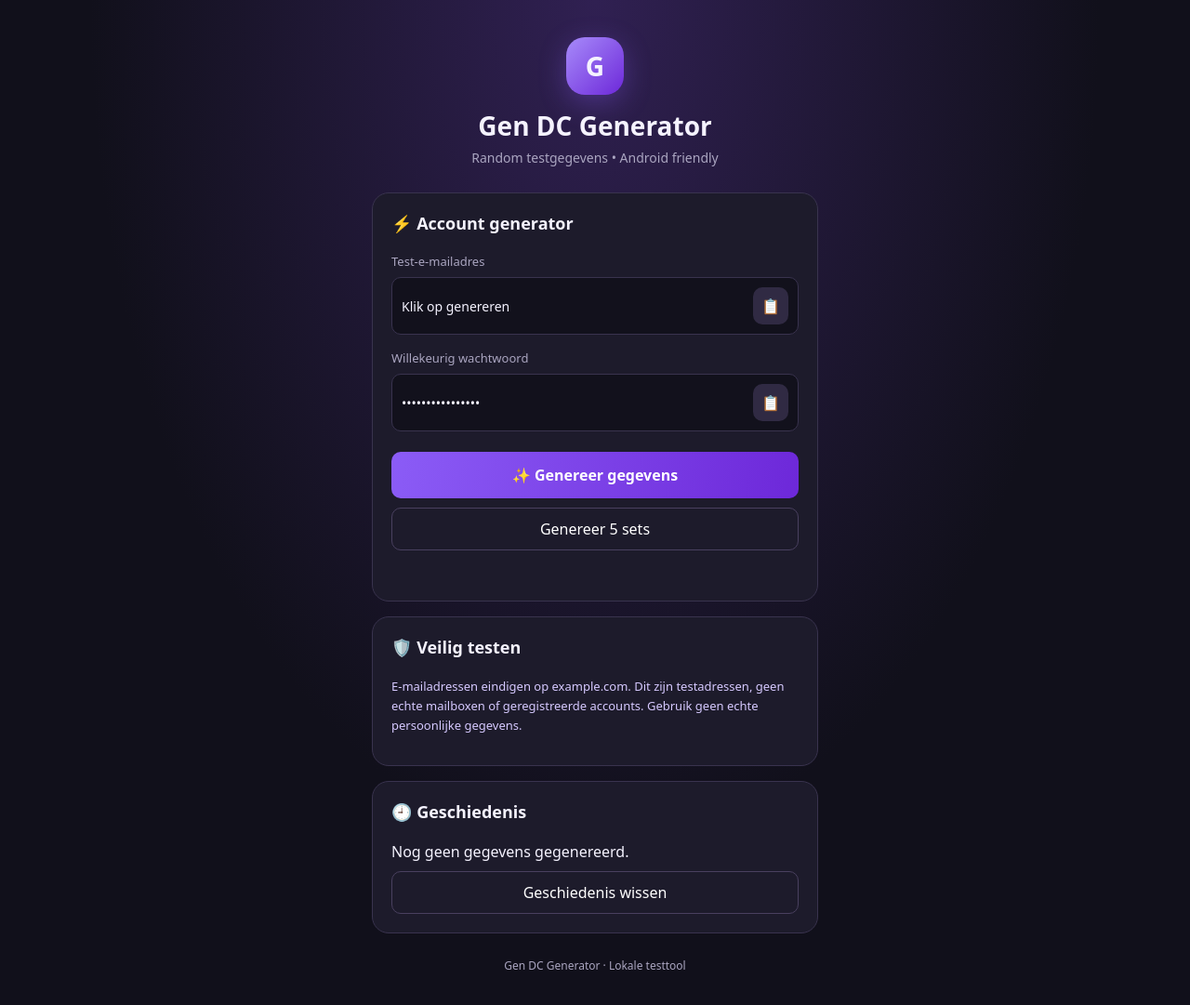
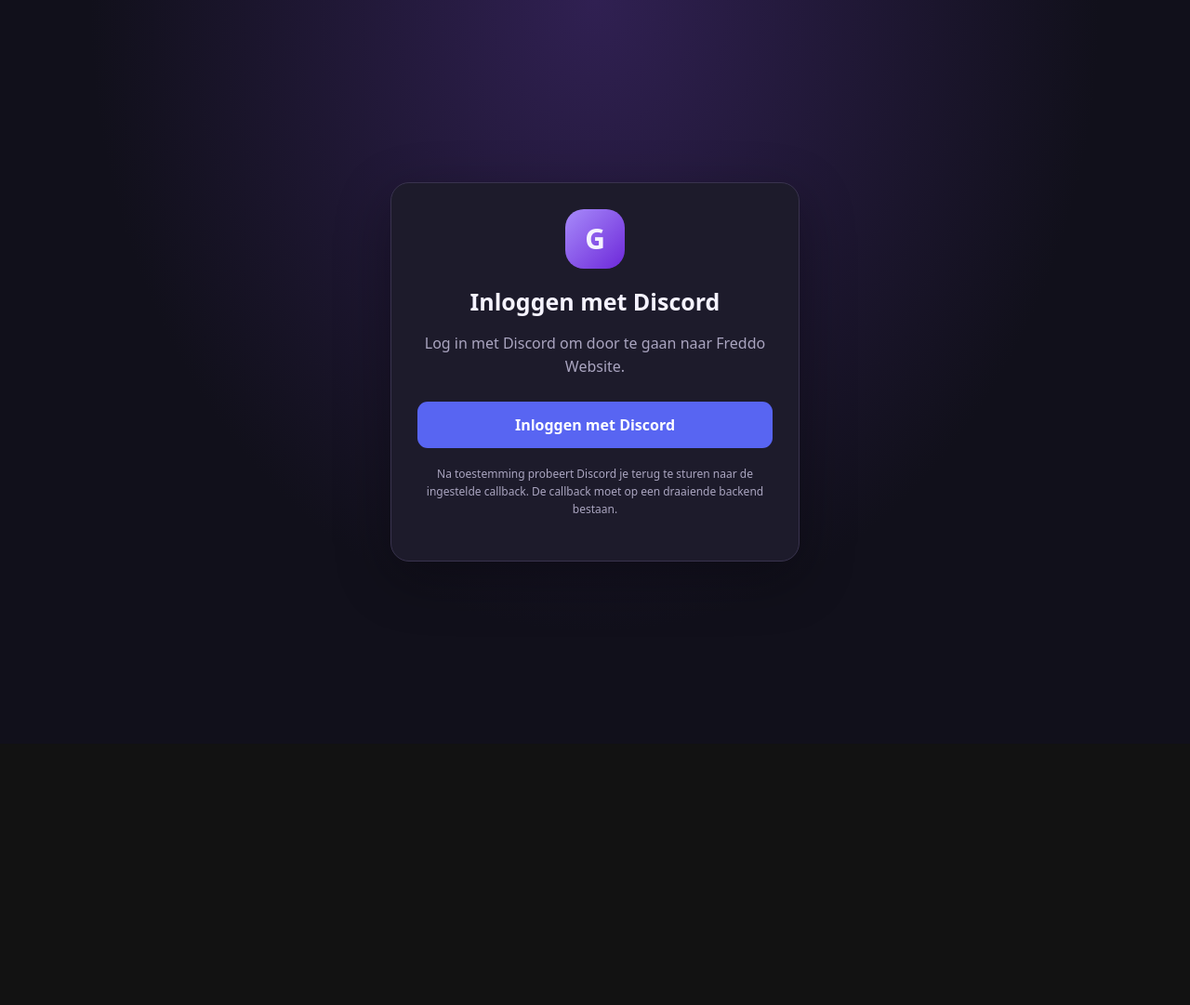
Before and after one commit to freeday666/freddowebsite.com, a plain HTML site: page index.html in a window 1280 px wide. Shown: the whole page at 93% size. After the commit the page ends 800 px from the top, so only its background shows below. Drawn offline with Linux system fonts and the light colour scheme.

Commit message:
Revamp login page with Discord integration
Updated the HTML structure and styles for the login page, changing the title and improving layout. Added functionality for Discord login and adjusted the card sections.

```diff
--- a/index.html
+++ b/index.html
@@ -1,368 +1,120 @@
-
 <!DOCTYPE html>
 <html lang="nl">
 <head>
   <meta charset="UTF-8">
   <meta name="viewport" content="width=device-width, initial-scale=1">
   <meta name="theme-color" content="#11101b">
-<title>Gen DC Generator</title>
+  <title>Inloggen met Discord</title>
 
   <style>
     :root {
       color-scheme: dark;
       --bg: #11101b;
       --card: #1d1b2b;
-  --purple: #8b5cf6;
       --text: #f5f3ff;
       --muted: #aaa5c0;
+      --border: #39334e;
     }
+
     * { box-sizing: border-box; }
 
     body {
+      min-height: 100vh;
       margin: 0;
       padding: 24px 16px;
+      display: grid;
+      place-items: center;
+      color: var(--text);
       background: radial-gradient(ellipse at top, #302052, var(--bg) 60%);
-  color: var(--text);
       font-family: system-ui, Arial, sans-serif;
-  min-height: 100vh;
     }
 
-main { max-width: 480px; margin: auto; }
+    main { width: 100%; max-width: 440px; }
 
-header { text-align: center; margin: 16px 0 28px; }
+    .card {
+      padding: 28px;
+      text-align: center;
+      background: var(--card);
+      border: 1px solid var(--border);
+      border-radius: 20px;
+      box-shadow: 0 18px 60px #0005;
+    }
 
     .logo {
       display: inline-grid;
+      width: 64px;
+      height: 64px;
       place-items: center;
-  width: 62px;
-  height: 62px;
       border-radius: 20px;
       background: linear-gradient(135deg, #a78bfa, #6d28d9);
-  font-size: 28px;
+      font-size: 30px;
       font-weight: 900;
-  box-shadow: 0 8px 30px #8b5cf655;
     }
 
-h1 { font-size: 28px; margin: 14px 0 6px; }
-.subtitle { color: var(--muted); font-size: 14px; }
+    h1 { margin: 18px 0 8px; font-size: 25px; }
+    p { color: var(--muted); line-height: 1.6; }
 
-.card {
-  background: var(--card);
-  border: 1px solid #39334e;
-  border-radius: 18px;
-  padding: 20px;
-  margin-bottom: 16px;
+    .login {
+      display: block;
+      margin-top: 24px;
+      padding: 14px 18px;
+      border-radius: 11px;
+      color: white;
+      background: #5865f2;
+      text-decoration: none;
+      font-weight: 700;
     }
 
-h2 { font-size: 18px; margin: 0 0 20px; }
+    .login:hover { background: #4752c4; }
 
-label {
-  display: block;
-  color: var(--muted);
-  font-size: 13px;
-  margin: 16px 0 8px;
+    .notice {
+      margin-top: 18px;
+      font-size: 12px;
     }
 
-.field {
-  display: flex;
-  gap: 8px;
-  align-items: center;
-  background: #12111c;
-  border: 1px solid #39334e;
-  border-radius: 10px;
-  padding: 10px;
-}
-
-.field span {
-  flex: 1;
-  min-width: 0;
+    #result {
       overflow-wrap: anywhere;
+      margin-top: 18px;
+      color: #c4b5fd;
       font-size: 14px;
-}
-
-button {
-  font: inherit;
-  cursor: pointer;
-  border: 0;
-  border-radius: 10px;
-  padding: 11px 14px;
-  color: white;
-  background: #302a43;
-}
-
-button:focus-visible {
-  outline: 2px solid #c4b5fd;
-  outline-offset: 3px;
-}
-
-.copy { padding: 9px; }
-
-.primary {
-  width: 100%;
-  margin-top: 22px;
-  padding: 14px;
-  font-weight: 750;
-  background: linear-gradient(100deg, #8b5cf6, #6d28d9);
-}
-
-.secondary {
-  width: 100%;
-  margin-top: 10px;
-  background: transparent;
-  border: 1px solid #49405f;
-}
-
-.notice {
-  color: #d6c9ff;
-  font-size: 13px;
-  line-height: 1.6;
-}
-
-.history-item {
-  padding: 12px 0;
-  border-top: 1px solid #39334e;
-  overflow-wrap: anywhere;
-  font-size: 13px;
-}
-
-.history-item small { color: var(--muted); }
-.history-item button { margin-top: 8px; margin-right: 5px; }
-
-#status {
-  min-height: 22px;
-  font-size: 13px;
-  color: #c4b5fd;
-  margin-top: 12px;
-}
-
-footer {
-  text-align: center;
-  font-size: 12px;
-  color: var(--muted);
-  padding: 10px;
     }
   </style>
 </head>
 
 <body>
   <main>
-  <header>
-    <div class="logo">G</div>
-    <h1>Gen DC Generator</h1>
-    <div class="subtitle">Random testgegevens • Android friendly</div>
-  </header>
+    <section class="card">
+      <div class="logo" aria-hidden="true">G</div>
+      <h1>Inloggen met Discord</h1>
+      <p>Log in met Discord om door te gaan naar Freddo Website.</p>
 
-  <section class="card">
-    <h2>⚡ Account generator</h2>
+      <a
+        class="login"
+        href="https://discord.com/oauth2/authorize?client_id=1546170500282064976&amp;response_type=code&amp;redirect_uri=http%3A%2F%2Flocalhost%3A3000%2Fcallback&amp;scope=identify%20guilds.join"
+      >
+        Inloggen met Discord
+      </a>
 
-    <label for="email">Test-e-mailadres</label>
-    <div class="field">
-      <span id="email">Klik op genereren</span>
-      <button class="copy" onclick="copyValue('email')"
-        aria-label="Kopieer e-mailadres">📋</button>
-    </div>
+      <p class="notice">
+        Na toestemming probeert Discord je terug te sturen naar de ingestelde
+        callback. De callback moet op een draaiende backend bestaan.
+      </p>
 
-    <label for="password">Willekeurig wachtwoord</label>
-    <div class="field">
-      <span id="password">••••••••••••••••</span>
-      <button class="copy" onclick="copyValue('password')"
-        aria-label="Kopieer wachtwoord">📋</button>
-    </div>
-
-    <button class="primary" onclick="generate()">
-      ✨ Genereer gegevens
-    </button>
-
-    <button class="secondary" onclick="generateBatch()">
-      Genereer 5 sets
-    </button>
-
-    <div id="status" role="status" aria-live="polite"></div>
+      <div id="result" role="status" aria-live="polite"></div>
     </section>
-
-  <section class="card">
-    <h2>🛡️ Veilig testen</h2>
-    <p class="notice">
-      E-mailadressen eindigen op example.com. Dit zijn
-      testadressen, geen echte mailboxen of geregistreerde accounts.
-      Gebruik geen echte persoonlijke gegevens.
-    </p>
-  </section>
-
-  <section class="card">
-    <h2>🕘 Geschiedenis</h2>
-    <div id="history"></div>
-    <button class="secondary" onclick="clearHistory()">
-      Geschiedenis wissen
-    </button>
-  </section>
-
-  <footer>Gen DC Generator · Lokale testtool</footer>
   </main>
 
   <script>
-const $ = id => document.getElementById(id);
-const alphabet =
-  "ABCDEFGHJKLMNPQRSTUVWXYZabcdefghijkmnopqrstuvwxyz";
-const digits = "23456789";
-const symbols = "!@#$%*-_";
-const all = alphabet + digits + symbols;
+    // Toont een melding als Discord na OAuth terugstuurt naar deze GitHub Pages-pagina
+    // met bijvoorbeeld ?login=success of ?error=...
+    const params = new URLSearchParams(window.location.search);
+    const result = document.getElementById("result");
 
-let history = [];
-
-function randomInt(max) {
-  // Cryptografisch veilige random getallen zonder modulo-bias.
-  const range = 0x100000000;
-  const limit = range - (range % max);
-  const buffer = new Uint32Array(1);
-  do {
-    crypto.getRandomValues(buffer);
-  } while (buffer[0] >= limit);
-  return buffer[0] % max;
+    if (params.get("login") === "success") {
+      result.textContent = "Discord-login gelukt.";
+    } else if (params.has("error")) {
+      result.textContent = "Discord-login niet voltooid: " + params.get("error");
     }
-
-function pick(chars) {
-  return chars[randomInt(chars.length)];
-}
-
-function shuffle(chars) {
-  const a = [...chars];
-  for (let i = a.length - 1; i > 0; i--) {
-    const j = randomInt(i + 1);
-    [a[i], a[j]] = [a[j], a[i]];
-  }
-  return a.join("");
-}
-
-function makePassword(length = 16) {
-  let p = [
-    pick(alphabet.toUpperCase()),
-    pick(alphabet.toLowerCase()),
-    pick(digits),
-    pick(symbols)
-  ];
-
-  while (p.length < length) p.push(pick(all));
-  return shuffle(p);
-}
-
-function makeEmail() {
-  const id = new Uint32Array(2);
-  crypto.getRandomValues(id);
-  return "test" + id[0].toString(36) +
-    id[1].toString(36) + "@example.com";
-}
-
-function generate() {
-  const entry = {
-    email: makeEmail(),
-    password: makePassword(),
-    time: new Date().toLocaleTimeString("nl-NL")
-  };
-
-  $("email").textContent = entry.email;
-  $("password").textContent = entry.password;
-  $("status").textContent = "Nieuwe testgegevens gegenereerd.";
-
-  history.unshift(entry);
-  history = history.slice(0, 20);
-  renderHistory();
-}
-
-function generateBatch() {
-  for (let i = 0; i < 5; i++) {
-    history.unshift({
-      email: makeEmail(),
-      password: makePassword(),
-      time: new Date().toLocaleTimeString("nl-NL")
-    });
-  }
-
-  history = history.slice(0, 20);
-  const latest = history[0];
-  $("email").textContent = latest.email;
-  $("password").textContent = latest.password;
-  $("status").textContent = "5 sets toegevoegd aan de geschiedenis.";
-  renderHistory();
-}
-
-async function copyValue(id) {
-  const value = $(id).textContent;
-
-  if (!value || value === "Klik op genereren" ||
-      value.includes("•")) {
-    $("status").textContent = "Genereer eerst gegevens.";
-    return;
-  }
-
-  try {
-    await navigator.clipboard.writeText(value);
-    $("status").textContent = "Gekopieerd!";
-  } catch {
-    const area = document.createElement("textarea");
-    area.value = value;
-    document.body.appendChild(area);
-    area.select();
-    const ok = document.execCommand("copy");
-    area.remove();
-    $("status").textContent =
-      ok ? "Gekopieerd!" : "Kopiëren mislukt.";
-  }
-}
-
-function renderHistory() {
-  const container = $("history");
-  container.replaceChildren();
-
-  if (history.length === 0) {
-    container.textContent = "Nog geen gegevens gegenereerd.";
-    return;
-  }
-
-  history.forEach(entry => {
-    const item = document.createElement("div");
-    item.className = "history-item";
-
-    const email = document.createElement("div");
-    email.textContent = entry.email;
-
-    const password = document.createElement("div");
-    password.textContent = entry.password;
-
-    const time = document.createElement("small");
-    time.textContent = entry.time;
-
-    const copyEmail = document.createElement("button");
-    copyEmail.textContent = "Kopieer e-mail";
-    copyEmail.onclick = () => copyText(entry.email);
-
-    const copyPassword = document.createElement("button");
-    copyPassword.textContent = "Kopieer wachtwoord";
-    copyPassword.onclick = () => copyText(entry.password);
-
-    item.append(email, password, time,
-      document.createElement("br"), copyEmail, copyPassword);
-    container.appendChild(item);
-  });
-}
-
-async function copyText(value) {
-  try {
-    await navigator.clipboard.writeText(value);
-    $("status").textContent = "Gekopieerd!";
-  } catch {
-    $("status").textContent =
-      "Kopiëren niet beschikbaar. Selecteer de tekst handmatig.";
-  }
-}
-
-function clearHistory() {
-  history = [];
-  renderHistory();
-  $("status").textContent = "Geschiedenis gewist.";
-}
-
-renderHistory();
   </script>
 </body>
 </html>
```
Lines whose indentation alone changed are shown as unchanged.
